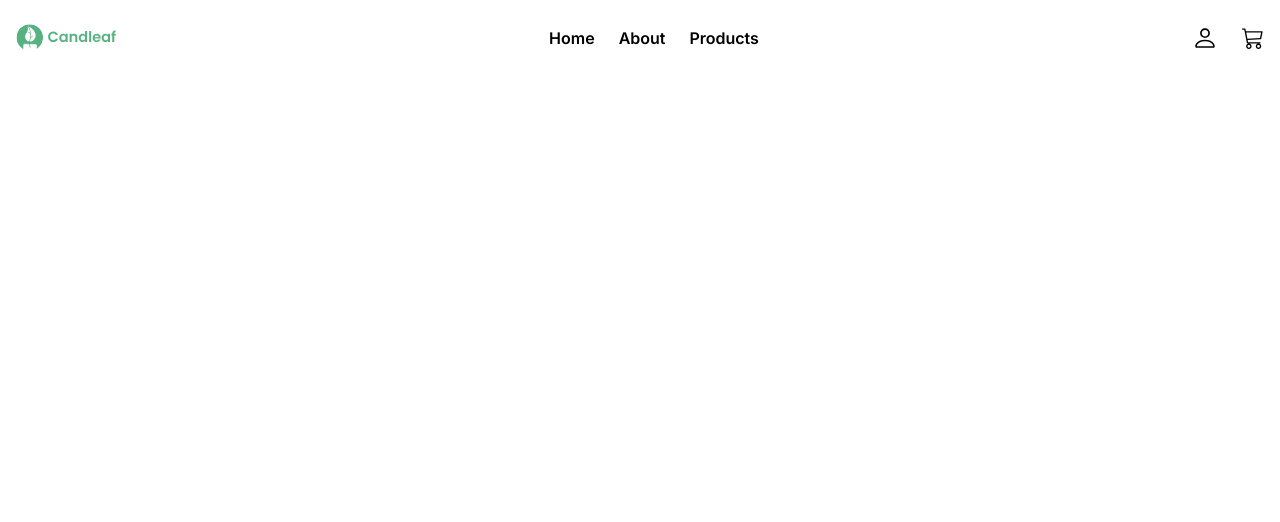
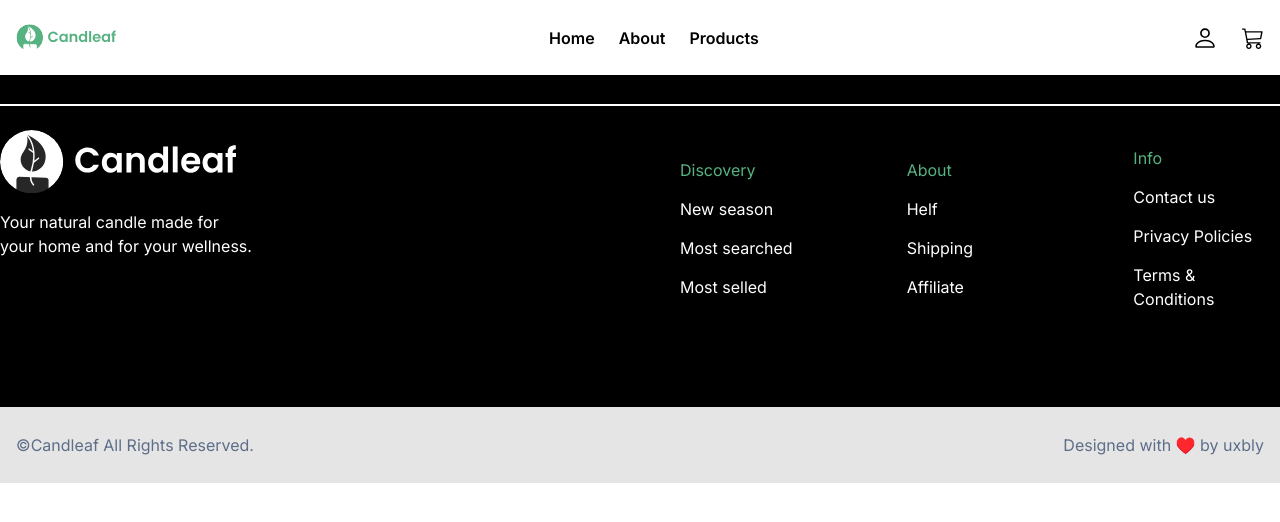
Before and after one commit to Xursanjonov/N5-7-oy-8-vazifa-NextJS, a Next.js app: page /cart in a window 1280 px wide. Shown: the top 522 px of the page. Built offline with nearby package versions, Linux system fonts and the light colour scheme.

Commit message:
add to footer

```diff
--- a/src/components/clean/Clean.jsx
+++ b/src/components/clean/Clean.jsx
@@ -7,9 +7,9 @@ import './clean.css'
 const Clean = () => {
     return (
         <div className='clean flex items-center justify-evenly'>
-            <div className="clean-1 flex flex-col justify-center gap-12">
+            <div className="clean-1 flex flex-col justify-center gap-9">
                 <div className="">
-                    <h1 className='w-[380px] text-black font-poppins text-5xl font-semibold'>Clean and fragrant soy wax</h1>
+                    <h1 className='w-[390px] text-black font-poppins text-5xl font-semibold'>Clean and fragrant soy wax</h1>
                     <p className='mb-6 text-[#56B280]'>Made for your home and for your wellness</p>
                 </div>
                 <div className="flex flex-col justify-start gap-2 text-black">
--- a/src/components/footer/Footer.jsx
+++ b/src/components/footer/Footer.jsx
@@ -1,10 +1,54 @@
-import React from 'react'
+import React, { Fragment } from 'react'
+import footerLogo from '@/assets/icons/footer-logo.svg'
+import Link from 'next/link'
+import Image from 'next/image'
+import './footer.css'
 
 const Footer = () => {
     return (
-        <footer>
-            <h1>Footer</h1>
-        </footer>
+        <Fragment>
+            <footer className='footer'>
+                <div className="footer-top">
+                    <p className='w-full footer-line pt-80px'></p>
+                    <div className="w-full flex items-start justify-between gap-3">
+                        <div className="footer-1 mt-4 flex flex-col justify-center gap-4">
+                            <Link href={'/'} className='footer-logo'>
+                                <Image width={236} height={64} alt='footer logo' src={footerLogo} />
+                            </Link>
+                            <h2 className='text-[2xl] w-[270px] text[#FFFFFF]'>
+                                Your natural candle made for <br /> your home and for your wellness.
+                            </h2>
+                        </div>
+                        <div className="w-[600px] mt-8 flex items-center justify-center gap-20">
+                            <ul className="footer-2-1">
+                                <li className='text-[#56B280]'>Discovery</li>
+                                <li>New season</li>
+                                <li>Most searched</li>
+                                <li>Most selled</li>
+                            </ul>
+                            <ul className="footer-2-1">
+                                <li className='text-[#56B280]'>About</li>
+                                <li>Helf</li>
+                                <li>Shipping</li>
+                                <li>Affiliate</li>
+                            </ul>
+                            <ul className="footer-2-1">
+                                <li className='text-[#56B280]'>Info</li>
+                                <li>Contact us</li>
+                                <li>Privacy Policies</li>
+                                <li>Terms & Conditions</li>
+                            </ul>
+                        </div>
+                    </div>
+                </div>
+            </footer>
+            <ul className='footer-bottom'>
+                <ul className='px-4'>
+                    <li>©Candleaf All Rights Reserved.</li>
+                    <li>Designed with <span className='text-red-500'>♥️</span> by uxbly</li>
+                </ul>
+            </ul>
+        </Fragment>
     )
 }
 
--- /dev/null
+++ b/src/components/footer/footer.css
@@ -0,0 +1,54 @@
+.footer {
+  max-width: 1920px;
+  width: 100%;
+  height: 383px;
+  margin: 0 auto;
+  color: white;
+  background-color: black;
+}
+.footer-line {
+  border: 1px solid white;
+  background-color: #ddd;
+}
+.footer-top {
+  max-width: 1520px;
+  width: 100%;
+  height: 76px;
+  margin: 0 auto;
+  padding: 80px 0 110px;
+  display: flex;
+  flex-direction: column;
+  gap: 8px;
+  align-items: center;
+  justify-content: space-between;
+}
+.footer-2-1 {
+  width: 170px;
+  margin: 0 auto;
+  display: flex;
+  flex-direction: column;
+  justify-content: start;
+  gap: 15px;
+}
+.footer-2-1 li {
+  width: 100%;
+  margin: 0 auto;
+}
+/* footer-bottom */
+.footer-bottom {
+  max-width: 1920px;
+  width: 100%;
+  margin: 0 auto;
+  background-color: #e5e5e5;
+}
+.footer-bottom ul {
+  max-width: 1520px;
+  width: 100%;
+  height: 76px;
+  margin: 0 auto;
+  display: flex;
+  align-items: center;
+  justify-content: space-between;
+  color: #5e6e89;
+  background-color: #e5e5e5;
+}
```
Also changed, not shown: src/assets/icons/footer-logo.svg (added).
